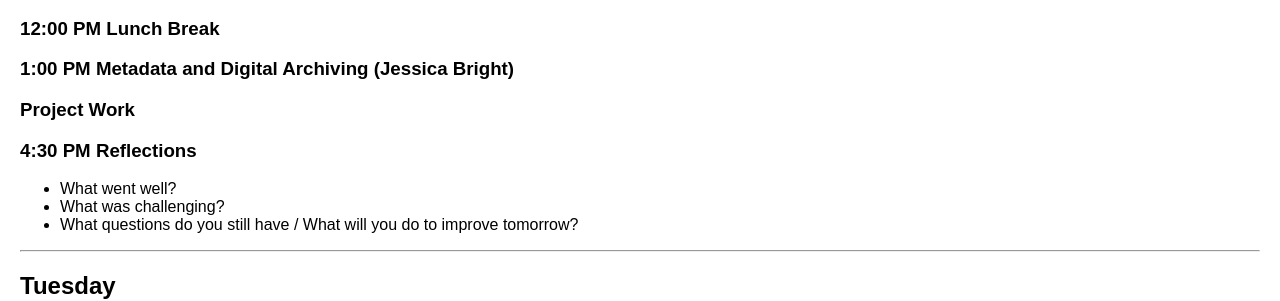
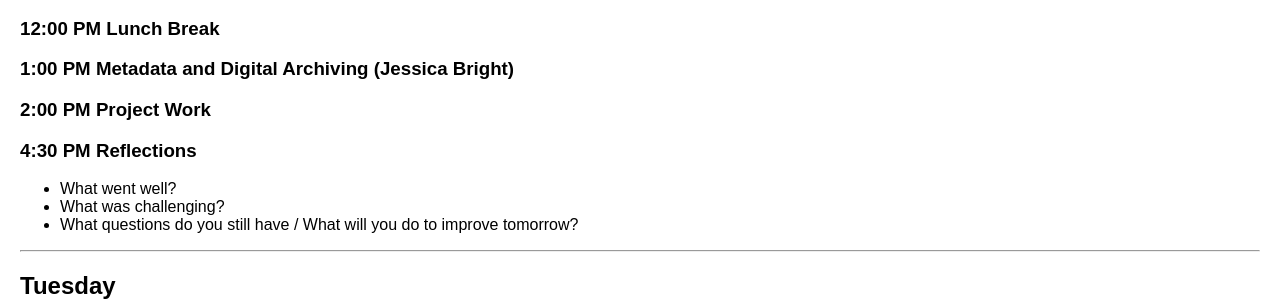
Before and after one commit to digbmc/dssf-syll, a Jekyll site: the page built from _weeks/05-work.md, in a window 1280 px wide. Shown: the part 527-828 px from the top of the page. Built offline with Jekyll 4.4.1, drawn with Linux system fonts in a browser that asks for light colours.

Commit message:
Update 05-work.md; update project work

```diff
--- a/_weeks/05-work.md
+++ b/_weeks/05-work.md
@@ -21,7 +21,7 @@ July 1, 2024
 
 ### 1:00 PM Metadata and Digital Archiving (Jessica Bright)
 
-### Project Work
+### 2:00 PM Project Work
 
 ### 4:30 PM Reflections
 - What went well?
```
